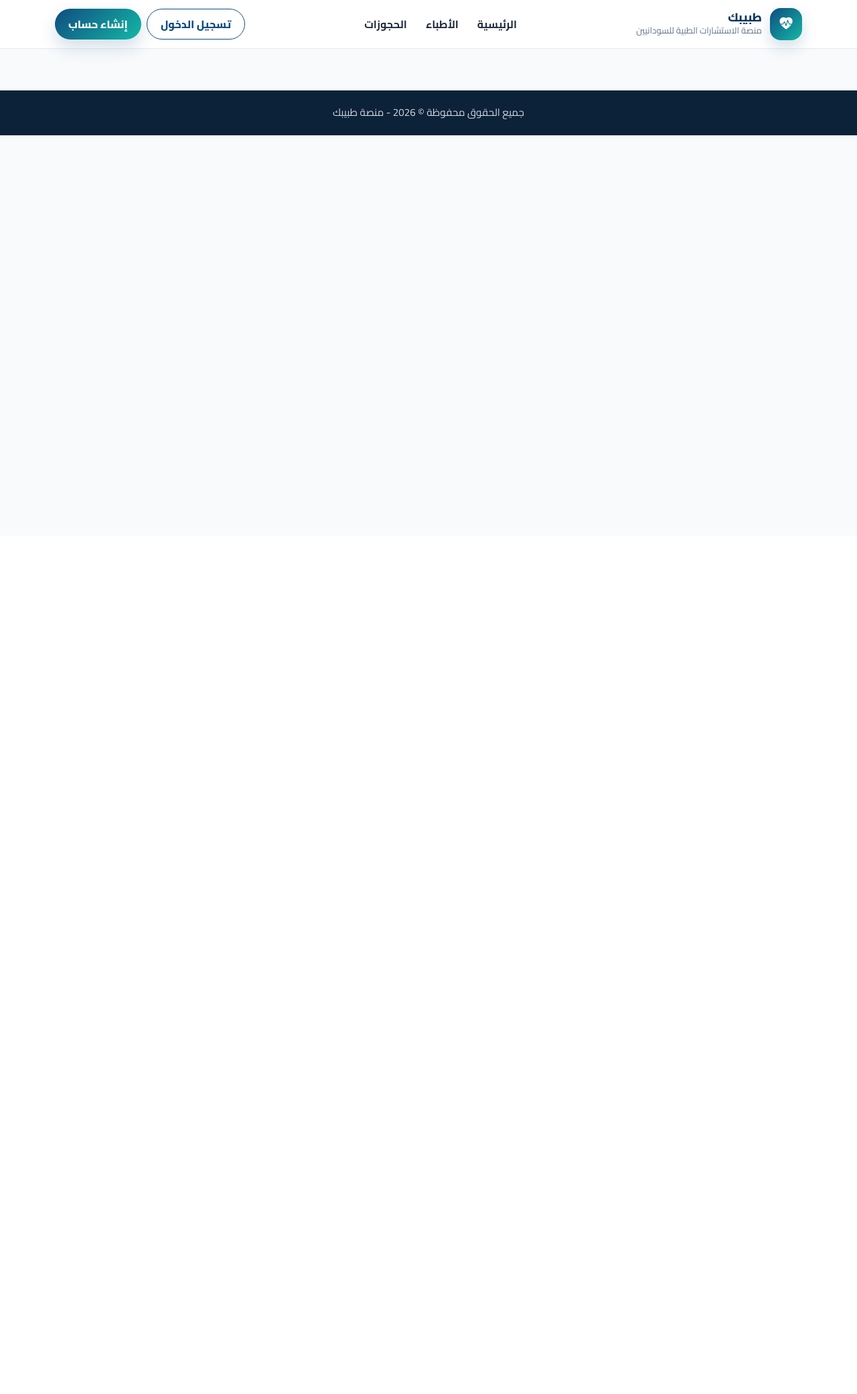
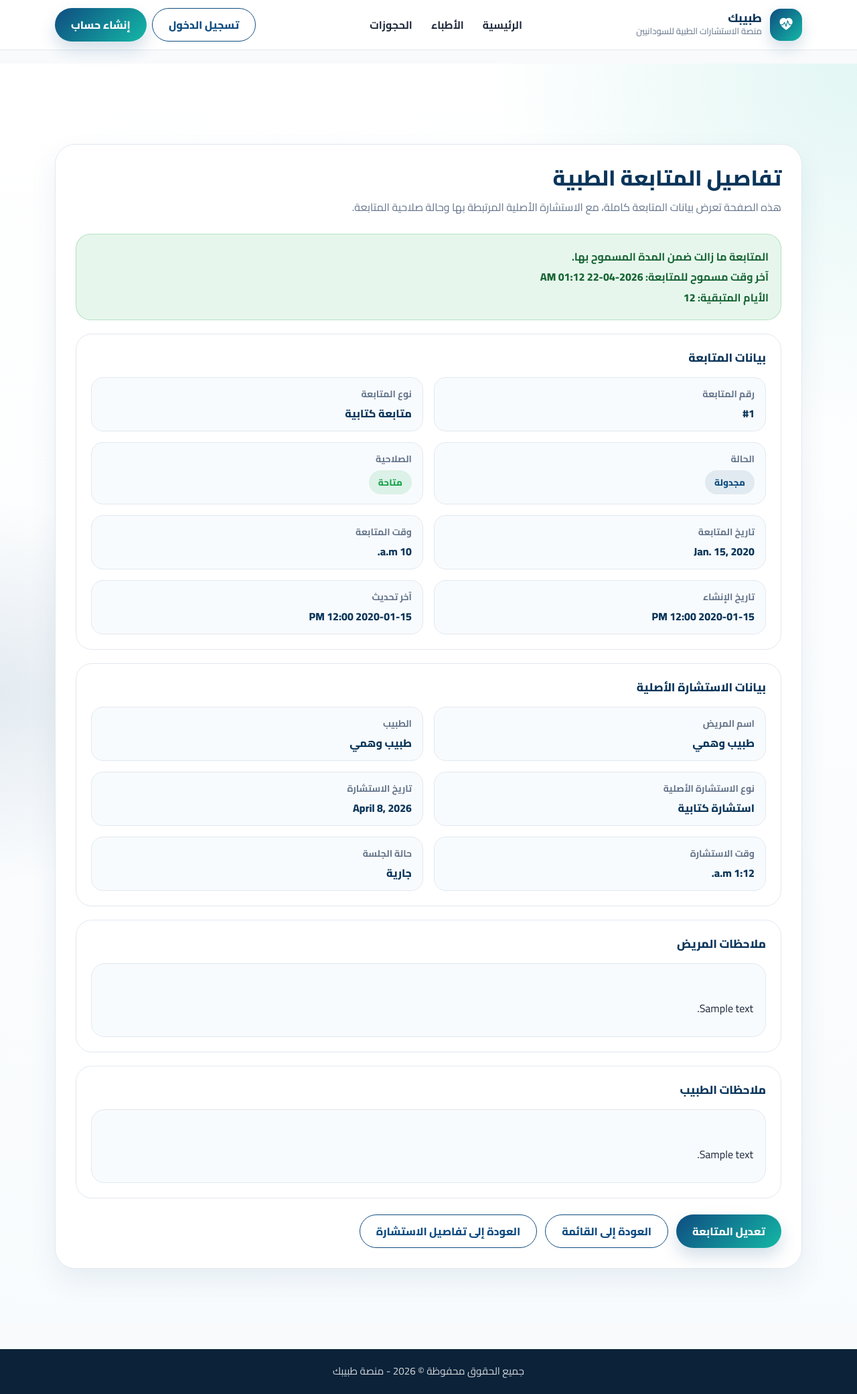
Before and after one commit to azhryb824-sys/tabeebak, a Django app: page /consultations/followups/1/ in a window 1280 px wide. Shown: the whole page at 67% size. Before the commit the page ends 202 px from the top, so only its background shows below. Run offline with Django 5.2, Linux system fonts and the light colour scheme; data comes from the database, SQL or seed files in the repository; tables that the repository leaves empty hold one stand-in row (values such as "Sample post").

Commit message:
Update followup_detail.html

```diff
--- a/templates/consultations/followup_detail.html
+++ b/templates/consultations/followup_detail.html
@@ -1,190 +1,371 @@
 {% extends "base.html" %}
 {% load static %}
 
-{% block title %}تفاصيل المتابعة الطبية{% endblock %}
-{% block page_title %}تفاصيل المتابعة الطبية{% endblock %}
-{% block page_subtitle %}عرض كامل لبيانات المتابعة وحالة صلاحيتها{% endblock %}
+{% block title %}تفاصيل المتابعة | طبيبك{% endblock %}
 
-{% block dashboard_content %}
+{% block content %}
 
-<div class="panel-card">
-    <div class="panel-card-header d-flex justify-content-between align-items-center flex-wrap gap-2">
-        <div>
-            <h4 class="mb-1">تفاصيل المتابعة #{{ followup.id }}</h4>
-            <p class="text-muted mb-0">معلومات المتابعة المرتبطة بالاستشارة الأصلية</p>
-        </div>
+<style>
+    :root{
+        --primary:#0F4C81;
+        --primary-dark:#0A355A;
+        --secondary:#14B8A6;
+        --bg:#F8FAFC;
+        --text:#1E293B;
+        --muted:#64748B;
+        --border:#E2E8F0;
+        --shadow:0 18px 40px rgba(15,76,129,.08);
+        --success:#16A34A;
+        --warning:#F59E0B;
+        --danger:#DC2626;
+    }
 
-        <div class="d-flex gap-2 flex-wrap">
-            {% if is_followup_allowed %}
-                <a href="{% url 'consultations:followup_edit' followup.id %}" class="btn btn-main">
-                    تعديل المتابعة
-                </a>
-            {% endif %}
+    body{
+        font-family:'Cairo',sans-serif;
+        background:var(--bg);
+        color:var(--text);
+    }
 
-            <a href="{% url 'consultations:followup_list' %}" class="btn btn-outline-secondary">
-                رجوع
-            </a>
-        </div>
-    </div>
+    .followup-detail-section{
+        padding:120px 0 80px;
+        min-height:100vh;
+        background:
+            radial-gradient(circle at top right, rgba(20,184,166,.12), transparent 24%),
+            radial-gradient(circle at left center, rgba(15,76,129,.10), transparent 18%),
+            linear-gradient(180deg,#ffffff 0%, #f8fbfd 100%);
+    }
 
-    <div class="panel-card-body">
+    .followup-detail-card{
+        background:#fff;
+        border:1px solid var(--border);
+        border-radius:30px;
+        padding:30px;
+        box-shadow:var(--shadow);
+    }
+
+    .title{
+        font-size:2rem;
+        font-weight:800;
+        color:var(--primary-dark);
+        margin-bottom:10px;
+    }
+
+    .subtitle{
+        color:var(--muted);
+        line-height:1.9;
+        margin-bottom:24px;
+    }
+
+    .notice-box{
+        border-radius:22px;
+        padding:18px;
+        font-weight:700;
+        line-height:1.9;
+        margin-bottom:20px;
+    }
+
+    .notice-success{
+        background:rgba(22,163,74,.10);
+        border:1px solid rgba(22,163,74,.25);
+        color:#166534;
+    }
+
+    .notice-danger{
+        background:rgba(220,38,38,.08);
+        border:1px solid rgba(220,38,38,.20);
+        color:#991b1b;
+    }
+
+    .section-box{
+        margin-top:20px;
+        background:#fff;
+        border:1px solid var(--border);
+        border-radius:24px;
+        padding:22px;
+    }
+
+    .section-title{
+        font-size:1.08rem;
+        font-weight:800;
+        color:var(--primary-dark);
+        margin-bottom:16px;
+    }
+
+    .info-grid{
+        display:grid;
+        grid-template-columns:repeat(2, 1fr);
+        gap:16px;
+    }
+
+    .info-item{
+        background:#f8fbfd;
+        border:1px solid var(--border);
+        border-radius:18px;
+        padding:14px 16px;
+    }
+
+    .info-item small{
+        display:block;
+        color:var(--muted);
+        font-weight:700;
+        margin-bottom:6px;
+    }
+
+    .info-item strong{
+        color:var(--primary-dark);
+        font-weight:800;
+    }
+
+    .status-badge{
+        display:inline-flex;
+        align-items:center;
+        justify-content:center;
+        padding:8px 14px;
+        border-radius:999px;
+        font-size:.84rem;
+        font-weight:800;
+        white-space:nowrap;
+    }
+
+    .status-scheduled{
+        background:rgba(15,76,129,.10);
+        color:var(--primary);
+    }
+
+    .status-completed{
+        background:rgba(22,163,74,.12);
+        color:var(--success);
+    }
+
+    .status-cancelled{
+        background:rgba(220,38,38,.10);
+        color:var(--danger);
+    }
+
+    .status-allowed{
+        background:rgba(22,163,74,.12);
+        color:var(--success);
+    }
+
+    .status-expired{
+        background:rgba(245,158,11,.12);
+        color:#92400e;
+    }
+
+    .note-box{
+        background:#f8fbfd;
+        border:1px solid var(--border);
+        border-radius:20px;
+        padding:18px;
+        line-height:2;
+        color:var(--text);
+        white-space:pre-line;
+        min-height:110px;
+    }
+
+    .actions{
+        display:flex;
+        gap:12px;
+        flex-wrap:wrap;
+        margin-top:24px;
+    }
+
+    .btn-main{
+        background:linear-gradient(135deg,var(--primary),var(--secondary));
+        color:#fff;
+        border:none;
+        border-radius:999px;
+        padding:12px 24px;
+        font-weight:800;
+        text-decoration:none;
+    }
+
+    .btn-main:hover{
+        color:#fff;
+    }
+
+    .btn-outline-main{
+        border:1.5px solid var(--primary);
+        color:var(--primary);
+        background:#fff;
+        border-radius:999px;
+        padding:12px 24px;
+        font-weight:800;
+        text-decoration:none;
+    }
+
+    .btn-outline-main:hover{
+        background:var(--primary);
+        color:#fff;
+    }
+
+    @media (max-width: 767.98px){
+        .followup-detail-section{
+            padding-top:105px;
+        }
+
+        .info-grid{
+            grid-template-columns:1fr;
+        }
+
+        .actions{
+            flex-direction:column;
+        }
+
+        .actions a{
+            width:100%;
+            text-align:center;
+        }
+    }
+</style>
+
+<section class="followup-detail-section">
+    <div class="container">
+        <div class="followup-detail-card">
+            <h1 class="title">تفاصيل المتابعة الطبية</h1>
+            <p class="subtitle">
+                هذه الصفحة تعرض بيانات المتابعة كاملة، مع الاستشارة الأصلية المرتبطة بها وحالة صلاحية المتابعة.
+            </p>
 
             {% if requires_new_consultation %}
-            <div class="alert alert-danger rounded-4 mb-4">
-                <strong>انتهت مدة المتابعة لهذه الاستشارة.</strong>
-                لا يمكن إجراء متابعة جديدة بعد مرور 14 يوماً من وقت الاستشارة الأصلية، ويجب حجز استشارة جديدة.
+                <div class="notice-box notice-danger">
+                    انتهت مدة المتابعة لهذه الاستشارة، ويجب حجز استشارة جديدة لإجراء متابعة جديدة.
                 </div>
             {% else %}
-            <div class="alert alert-success rounded-4 mb-4">
-                <strong>المتابعة ما زالت ضمن المدة المسموح بها.</strong>
+                <div class="notice-box notice-success">
+                    المتابعة ما زالت ضمن المدة المسموح بها.
                     {% if deadline %}
+                        <br>
                         آخر وقت مسموح للمتابعة:
                         <strong>{{ deadline|date:"Y-m-d h:i A" }}</strong>
                     {% endif %}
                     {% if days_remaining %}
-                    <div class="mt-2">
+                        <br>
                         الأيام المتبقية: <strong>{{ days_remaining }}</strong>
-                    </div>
                     {% endif %}
                 </div>
             {% endif %}
 
-        <div class="row g-4">
+            <div class="section-box">
+                <div class="section-title">بيانات المتابعة</div>
 
-            <div class="col-md-6">
-                <div class="border rounded-4 p-3 h-100 bg-light">
-                    <h6 class="fw-bold mb-3">بيانات الاستشارة الأصلية</h6>
-
-                    <div class="mb-2">
-                        <strong>اسم المريض:</strong>
-                        <div>{{ followup.appointment.full_name }}</div>
+                <div class="info-grid">
+                    <div class="info-item">
+                        <small>رقم المتابعة</small>
+                        <strong>#{{ followup.id }}</strong>
                     </div>
 
-                    <div class="mb-2">
-                        <strong>الجوال:</strong>
-                        <div>{{ followup.appointment.phone }}</div>
+                    <div class="info-item">
+                        <small>نوع المتابعة</small>
+                        <strong>{{ followup.get_method_display }}</strong>
                     </div>
 
-                    <div class="mb-2">
-                        <strong>البريد الإلكتروني:</strong>
-                        <div>{{ followup.appointment.email|default:"—" }}</div>
+                    <div class="info-item">
+                        <small>الحالة</small>
+                        <strong>
+                            {% if followup.status == "scheduled" %}
+                                <span class="status-badge status-scheduled">مجدولة</span>
+                            {% elif followup.status == "completed" %}
+                                <span class="status-badge status-completed">مكتملة</span>
+                            {% else %}
+                                <span class="status-badge status-cancelled">ملغية</span>
+                            {% endif %}
+                        </strong>
                     </div>
 
-                    <div class="mb-2">
-                        <strong>نوع الاستشارة الأصلية:</strong>
-                        <div>{{ followup.appointment.get_consultation_type_display }}</div>
+                    <div class="info-item">
+                        <small>الصلاحية</small>
+                        <strong>
+                            {% if followup.is_followup_allowed %}
+                                <span class="status-badge status-allowed">متاحة</span>
+                            {% else %}
+                                <span class="status-badge status-expired">انتهت</span>
+                            {% endif %}
+                        </strong>
                     </div>
 
-                    <div class="mb-2">
-                        <strong>تاريخ الاستشارة:</strong>
-                        <div>{{ followup.appointment.appointment_date }}</div>
+                    <div class="info-item">
+                        <small>تاريخ المتابعة</small>
+                        <strong>{{ followup.followup_date }}</strong>
                     </div>
 
-                    <div class="mb-0">
-                        <strong>وقت الاستشارة:</strong>
-                        <div>{{ followup.appointment.appointment_time }}</div>
+                    <div class="info-item">
+                        <small>وقت المتابعة</small>
+                        <strong>{{ followup.followup_time }}</strong>
+                    </div>
+
+                    <div class="info-item">
+                        <small>تاريخ الإنشاء</small>
+                        <strong>{{ followup.created_at|date:"Y-m-d h:i A" }}</strong>
+                    </div>
+
+                    <div class="info-item">
+                        <small>آخر تحديث</small>
+                        <strong>{{ followup.updated_at|date:"Y-m-d h:i A" }}</strong>
                     </div>
                 </div>
             </div>
 
-            <div class="col-md-6">
-                <div class="border rounded-4 p-3 h-100 bg-light">
-                    <h6 class="fw-bold mb-3">بيانات المتابعة</h6>
+            <div class="section-box">
+                <div class="section-title">بيانات الاستشارة الأصلية</div>
 
-                    <div class="mb-2">
-                        <strong>الطبيب:</strong>
-                        <div>{{ followup.doctor.name }}</div>
+                <div class="info-grid">
+                    <div class="info-item">
+                        <small>اسم المريض</small>
+                        <strong>{{ followup.appointment.full_name }}</strong>
                     </div>
 
-                    <div class="mb-2">
-                        <strong>المريض المرتبط بالحساب:</strong>
-                        <div>{{ followup.patient.get_full_name|default:followup.patient.username }}</div>
+                    <div class="info-item">
+                        <small>الطبيب</small>
+                        <strong>{{ followup.doctor.name }}</strong>
                     </div>
 
-                    <div class="mb-2">
-                        <strong>نوع المتابعة:</strong>
-                        <div>{{ followup.get_method_display }}</div>
+                    <div class="info-item">
+                        <small>نوع الاستشارة الأصلية</small>
+                        <strong>{{ followup.appointment.get_consultation_type_display }}</strong>
                     </div>
 
-                    <div class="mb-2">
-                        <strong>الحالة:</strong>
-                        <div>
-                            {% if followup.status == "completed" %}
-                                <span class="badge bg-success">مكتملة</span>
-                            {% elif followup.status == "scheduled" %}
-                                <span class="badge bg-primary">مجدولة</span>
-                            {% else %}
-                                <span class="badge bg-danger">ملغية</span>
-                            {% endif %}
-                        </div>
+                    <div class="info-item">
+                        <small>تاريخ الاستشارة</small>
+                        <strong>{{ followup.appointment.appointment_date }}</strong>
                     </div>
 
-                    <div class="mb-2">
-                        <strong>تاريخ المتابعة:</strong>
-                        <div>{{ followup.followup_date }}</div>
+                    <div class="info-item">
+                        <small>وقت الاستشارة</small>
+                        <strong>{{ followup.appointment.appointment_time }}</strong>
                     </div>
 
-                    <div class="mb-0">
-                        <strong>وقت المتابعة:</strong>
-                        <div>{{ followup.followup_time }}</div>
+                    <div class="info-item">
+                        <small>حالة الجلسة</small>
+                        <strong>{{ followup.appointment.get_session_status_display }}</strong>
                     </div>
                 </div>
             </div>
 
-            <div class="col-md-6">
-                <div class="border rounded-4 p-3 h-100">
-                    <h6 class="fw-bold mb-3">ملاحظات المريض</h6>
-                    {% if followup.patient_note %}
-                        <div style="white-space: pre-line;">{{ followup.patient_note }}</div>
-                    {% else %}
-                        <div class="text-muted">لا توجد ملاحظات من المريض.</div>
-                    {% endif %}
+            <div class="section-box">
+                <div class="section-title">ملاحظات المريض</div>
+                <div class="note-box">
+                    {{ followup.patient_note|default:"لا توجد ملاحظات من المريض." }}
                 </div>
             </div>
 
-            <div class="col-md-6">
-                <div class="border rounded-4 p-3 h-100">
-                    <h6 class="fw-bold mb-3">ملاحظات الطبيب</h6>
-                    {% if followup.doctor_note %}
-                        <div style="white-space: pre-line;">{{ followup.doctor_note }}</div>
-                    {% else %}
-                        <div class="text-muted">لا توجد ملاحظات من الطبيب.</div>
-                    {% endif %}
+            <div class="section-box">
+                <div class="section-title">ملاحظات الطبيب</div>
+                <div class="note-box">
+                    {{ followup.doctor_note|default:"لا توجد ملاحظات من الطبيب." }}
                 </div>
             </div>
 
-            <div class="col-md-12">
-                <div class="border rounded-4 p-3 bg-light">
-                    <h6 class="fw-bold mb-3">معلومات النظام</h6>
+            <div class="actions">
+                {% if followup.is_followup_allowed %}
+                    <a href="{% url 'consultations:followup_edit' followup.id %}" class="btn-main">تعديل المتابعة</a>
+                {% endif %}
 
-                    <div class="row g-3">
-                        <div class="col-md-4">
-                            <strong>تاريخ إنشاء المتابعة:</strong>
-                            <div>{{ followup.created_at|date:"Y-m-d h:i A" }}</div>
-                        </div>
-
-                        <div class="col-md-4">
-                            <strong>آخر تحديث:</strong>
-                            <div>{{ followup.updated_at|date:"Y-m-d h:i A" }}</div>
-                        </div>
-
-                        <div class="col-md-4">
-                            <strong>آخر موعد مسموح للمتابعة:</strong>
-                            <div>
-                                {% if deadline %}
-                                    {{ deadline|date:"Y-m-d h:i A" }}
-                                {% else %}
-                                    —
-                                {% endif %}
+                <a href="{% url 'consultations:followup_list' %}" class="btn-outline-main">العودة إلى القائمة</a>
+                <a href="{% url 'appointment_detail' followup.appointment.id %}" class="btn-outline-main">العودة إلى تفاصيل الاستشارة</a>
             </div>
         </div>
     </div>
-                </div>
-            </div>
-
-        </div>
-
-    </div>
-</div>
+</section>
 
 {% endblock %}
```
Lines whose indentation alone changed are shown as unchanged.
